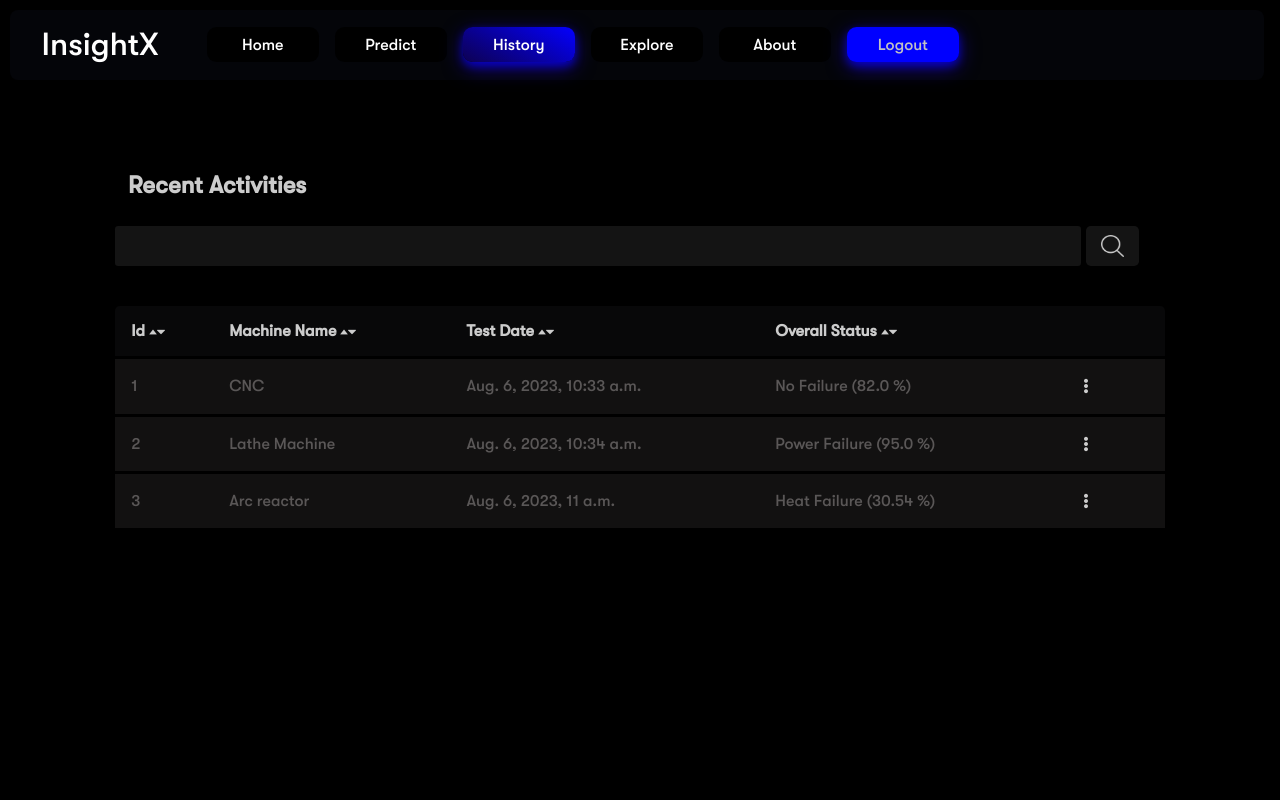
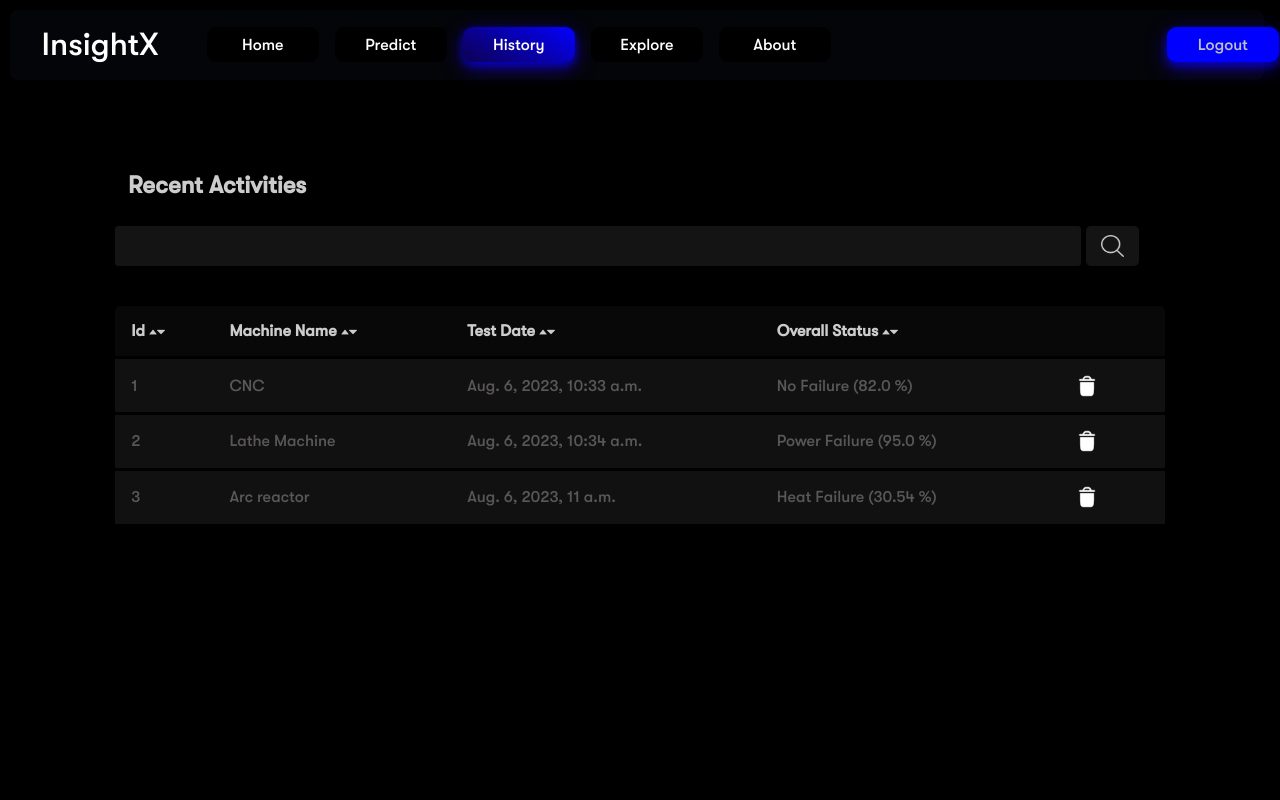
Before and after one commit to ManishPingale7/InsightX-Web, a Django app: page /history in a window 1280 px wide; the page is wider, and only the part inside the window is pictured. Run offline with Django 4.2, Linux system fonts and the light colour scheme; a user stored in the database is signed in; data comes from the database, SQL or seed files in the repository; both versions use the stored data as it was after the commit.

Commit message:
logout button allignment completed delete button integration completed in history table ui section photo updated ui feature slide up animation fixed

```diff
--- a/PredictX/static/web/css/history.css
+++ b/PredictX/static/web/css/history.css
@@ -78,8 +78,8 @@ tbody tr:hover {
     color: black;
 }
 .delete{
-    padding: 1rem;
-    height: 1rem;
+    height: 1.5rem;
+    padding: 0.7rem;
 }
 .delete:hover{
     background-color: #5a5757;
--- a/PredictX/static/web/css/navigation.css
+++ b/PredictX/static/web/css/navigation.css
@@ -200,9 +200,14 @@ header {
 #signup {
   margin-left: 25vw;
 }
-
+#logout{
+  margin-left: 25vw;
+}
 @media (max-width: 768px) {
   #signup {
+    margin-left: 0;
+  }
+  #logout{
     margin-left: 0;
   }
   nav {
--- a/PredictX/static/web/js/history.js
+++ b/PredictX/static/web/js/history.js
@@ -54,6 +54,14 @@ function sortTable(n) {
     shouldSwitch,
     dir,
     switchcount = 0;
+      var headerCells = table.getElementsByTagName("TH");
+  for (var h = 0; h < headerCells.length; h++) {
+    headerCells[h].classList.remove("asc", "desc");
+  }
+
+  // Toggle arrow indicator on the clicked header
+  headerCells[n].classList.toggle(dir);
+
   table = document.getElementById("myTable");
   switching = true;
   dir = "asc";
--- a/PredictX/web/templates/web/base.html
+++ b/PredictX/web/templates/web/base.html
@@ -50,7 +50,7 @@
             {% endif %}
             <li class="userlistactionlist">
             {% if request.user.is_authenticated %}
-            <a href="{% url 'Logout' %}" class="userAction">Logout</a>
+            <a href="{% url 'Logout' %}" class="userAction" id="logout" >Logout</a>
             {% else %}
             <a href="{% url 'Login' %}" class="userAction">Login</a>
             {% endif %}
--- a/PredictX/web/templates/web/history.html
+++ b/PredictX/web/templates/web/history.html
@@ -67,7 +67,7 @@
           <td id="record_time_{{record.id}}">{{record.timestamp}}</td>
           <td id="record_status_{{record.id}}">{{record.status}}</td>
           <td class="options-btn" id="record_status_{{record.id}}">
-            <img src="{% static '' %}img/more.png" alt="" class="delete" />
+            <img src="{% static '' %}img/delete.png" alt="" id="delete-icon" class="delete" />
           </td>
         </tr>
         {% endfor %}
--- a/PredictX/web/templates/web/home.html
+++ b/PredictX/web/templates/web/home.html
@@ -32,9 +32,9 @@
                     <div class="photo">
                         <img src="{% static './img/machine.jpg' %}" alt="">
                     </div>
-                    <span class="button">
+                    <div class="button">
                         <a href="{% url 'Predict' %}"><button type="button">Predict Now  <img style="margin-left: 0.25rem;" src="{% static 'img/magic.png' %}" alt=""></button></a>
-                    </span>
+                    </div>
                 </div>
             </div>
             </div>
```
Also changed, not shown: PredictX/static/web/css/home.css (+6 -6 lines), PredictX/static/web/js/scrollanimation.js (+18 -12 lines), PredictX/db.sqlite3, PredictX/static/web/img/addonBackground.JPG, PredictX/static/web/img/delete.png, PredictX/static/web/img/more.png (deleted).
